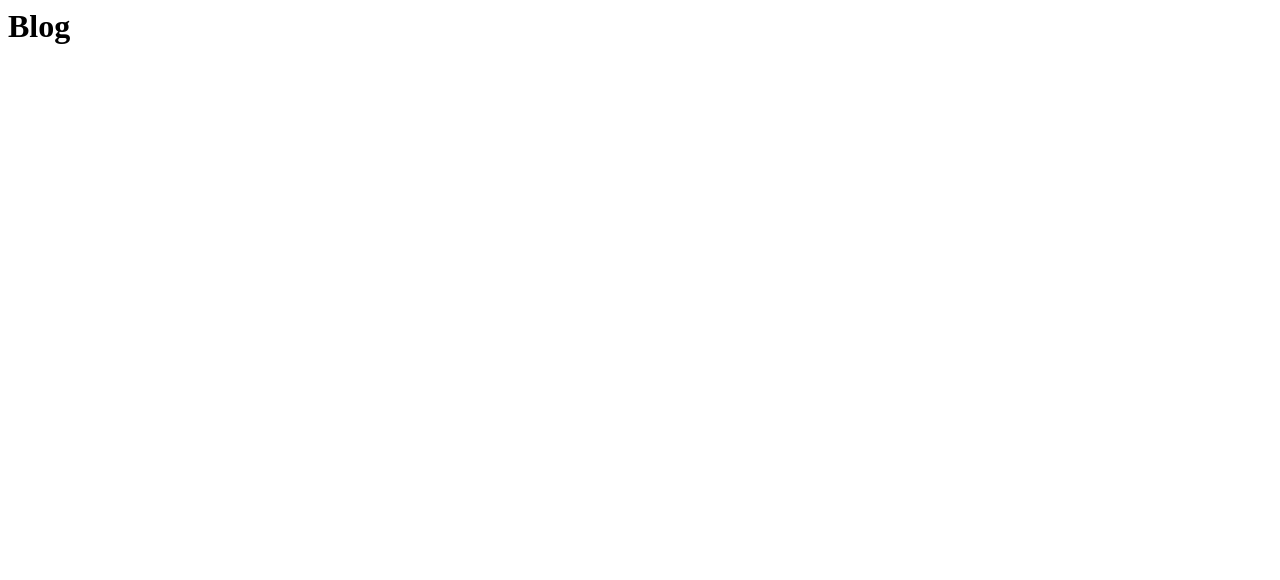
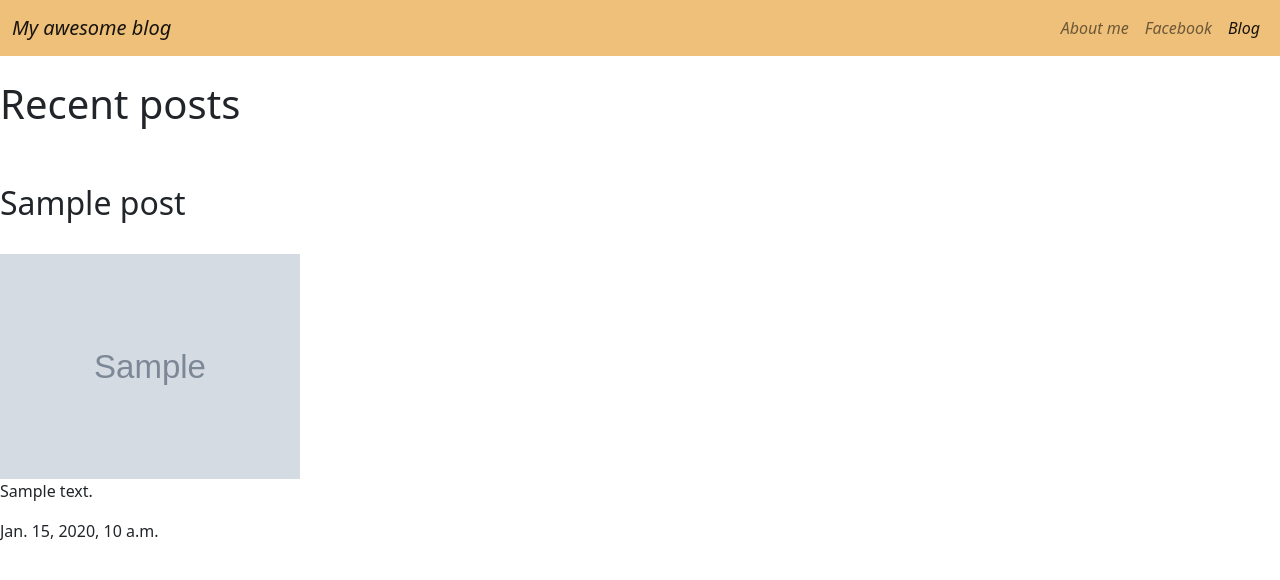
Before and after one commit to mishapravdiuk/myfirstblog, a Django app: page /post/ in a window 1280 px wide. Before the commit the part shown is almost empty. Shown: the top 580 px of the page. Run offline with Django 4.2, Linux system fonts and the light colour scheme; tables that the repository leaves empty hold one stand-in row (values such as "Sample post"); grey boxes marked "Sample" are stand-in pictures.

Commit message:
Add blog section

```diff
--- a/blog/templates/blog/blog.html
+++ b/blog/templates/blog/blog.html
@@ -1 +1,99 @@
-<h1>Blog</h1>
+<html lang="en">
+  <head>
+    <meta charset="utf-8">
+    <meta name="viewport" content="width=device-width, initial-scale=1">
+    <meta name="description" content="">
+    <meta name="author" content="Mark Otto, Jacob Thornton, and Bootstrap contributors">
+    <meta name="generator" content="Hugo 0.88.1">
+    <title>My awesome blog</title>
+
+    <link rel="canonical" href="https://getbootstrap.com/docs/5.1/examples/album/">
+
+
+
+    <!-- Bootstrap core CSS -->
+<link href="https://cdn.jsdelivr.net/npm/bootstrap@5.1.3/dist/css/bootstrap.min.css" rel="stylesheet" integrity="sha384-1BmE4kWBq78iYhFldvKuhfTAU6auU8tT94WrHftjDbrCEXSU1oBoqyl2QvZ6jIW3" crossorigin="anonymous">
+
+    <!-- Favicons -->
+<link rel="apple-touch-icon" href="/docs/5.1/assets/img/favicons/apple-touch-icon.png" sizes="180x180">
+<link rel="icon" href="/docs/5.1/assets/img/favicons/favicon-32x32.png" sizes="32x32" type="image/png">
+<link rel="icon" href="/docs/5.1/assets/img/favicons/favicon-16x16.png" sizes="16x16" type="image/png">
+<link rel="manifest" href="/docs/5.1/assets/img/favicons/manifest.json">
+<link rel="mask-icon" href="/docs/5.1/assets/img/favicons/safari-pinned-tab.svg" color="#7952b3">
+<link rel="icon" href="/docs/5.1/assets/img/favicons/favicon.ico">
+<meta name="theme-color" content="#7952b3">
+
+
+    <style>
+      .bd-placeholder-img {
+        font-size: 1.125rem;
+        text-anchor: middle;
+        -webkit-user-select: none;
+        -moz-user-select: none;
+        user-select: none;
+      }
+
+      .navbar-back{
+      	background-color: #efc07a;
+      }
+
+      @media (min-width: 768px) {
+        .bd-placeholder-img-lg {
+          font-size: 3.5rem;
+        }
+      }
+    </style>
+
+
+  </head>
+  <body>
+
+<header>
+	<nav class="navbar navbar-expand-lg navbar-light navbar-back fst-italic">
+	  <div class="container-fluid">
+	    <a class="navbar-brand" href="#">My awesome blog</a>
+	    <button class="navbar-toggler" type="button" data-bs-toggle="collapse" data-bs-target="#navbarNav" aria-controls="navbarNav" aria-expanded="false" aria-label="Toggle navigation">
+	      <span class="navbar-toggler-icon"></span>
+	    </button>
+	    <div class="collapse navbar-collapse" id="navbarNav">
+	      <ul class="navbar-nav ms-auto">
+	        <li class="nav-item">
+	          <a class="nav-link " aria-current="page" href="#">About me</a>
+	        </li>
+	        <li class="nav-item">
+	          <a class="nav-link" href="#">Facebook</a>
+	        </li>
+	        <li class="nav-item">
+	          <a class="nav-link active" href="#">Blog</a>
+	        </li>
+	      </ul>
+	    </div>
+	  </div>
+	</nav>
+</header>
+
+<main role="main" class="pl-3">
+
+    <h1 class="pt-4 pb-5">Recent posts</h1>
+
+    {% for post in posts.all %}
+    <h2>{{ post.post_title }}</h2>
+    <br/>
+    <img src="{{ post.post_image.url }}" alt="" height="300" width="300" class="img-fluid">
+    <br/>
+    <p>{{ post.post_text }}</p>
+    {{ post.post_date }}
+    <br/>
+    <br/>
+    {% endfor %}
+
+
+</main>
+
+
+
+
+
+
+  </body>
+</html>
--- a/blog/views.py
+++ b/blog/views.py
@@ -1,5 +1,7 @@
 from django.shortcuts import render
+from .models import Post
 
 # Create your views here.
 def showblog(request):
-    return render(request, 'blog/blog.html')
+    posts = Post.objects
+    return render(request, 'blog/blog.html', {'posts': posts})
```
